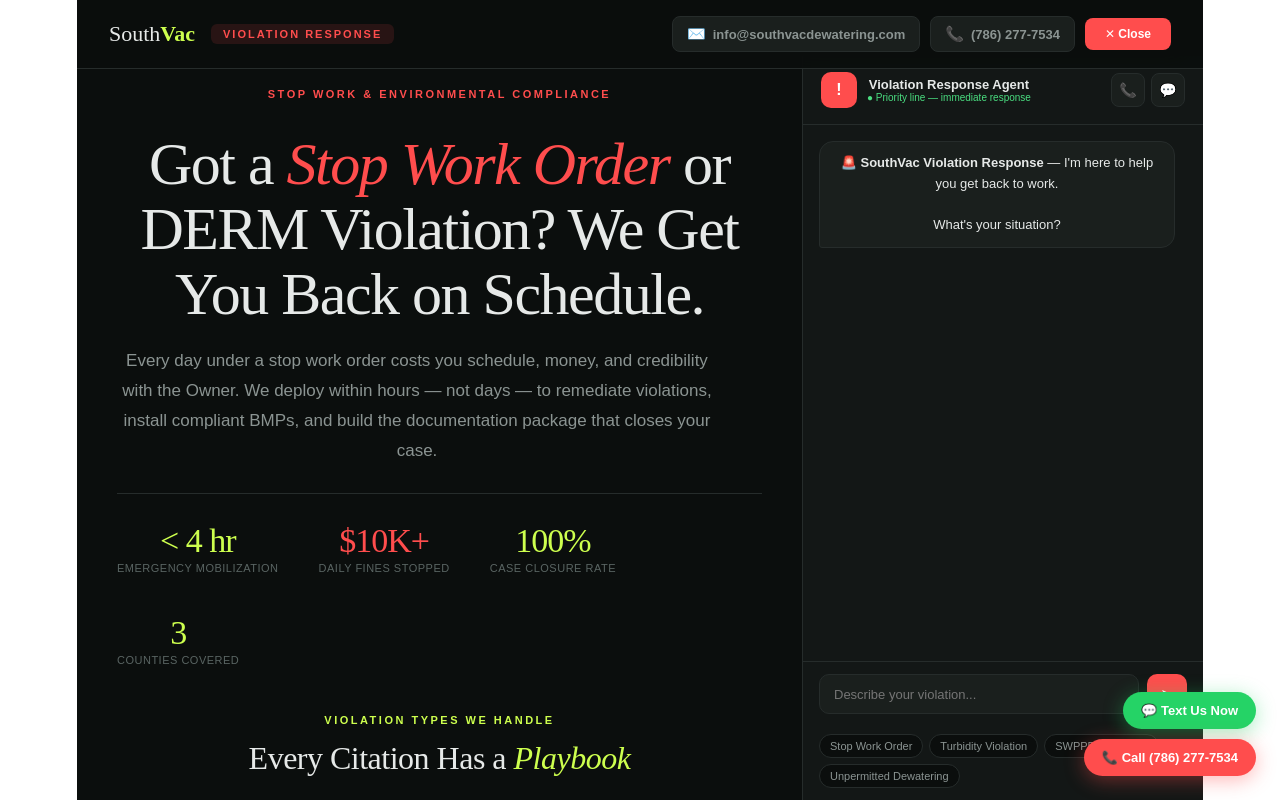
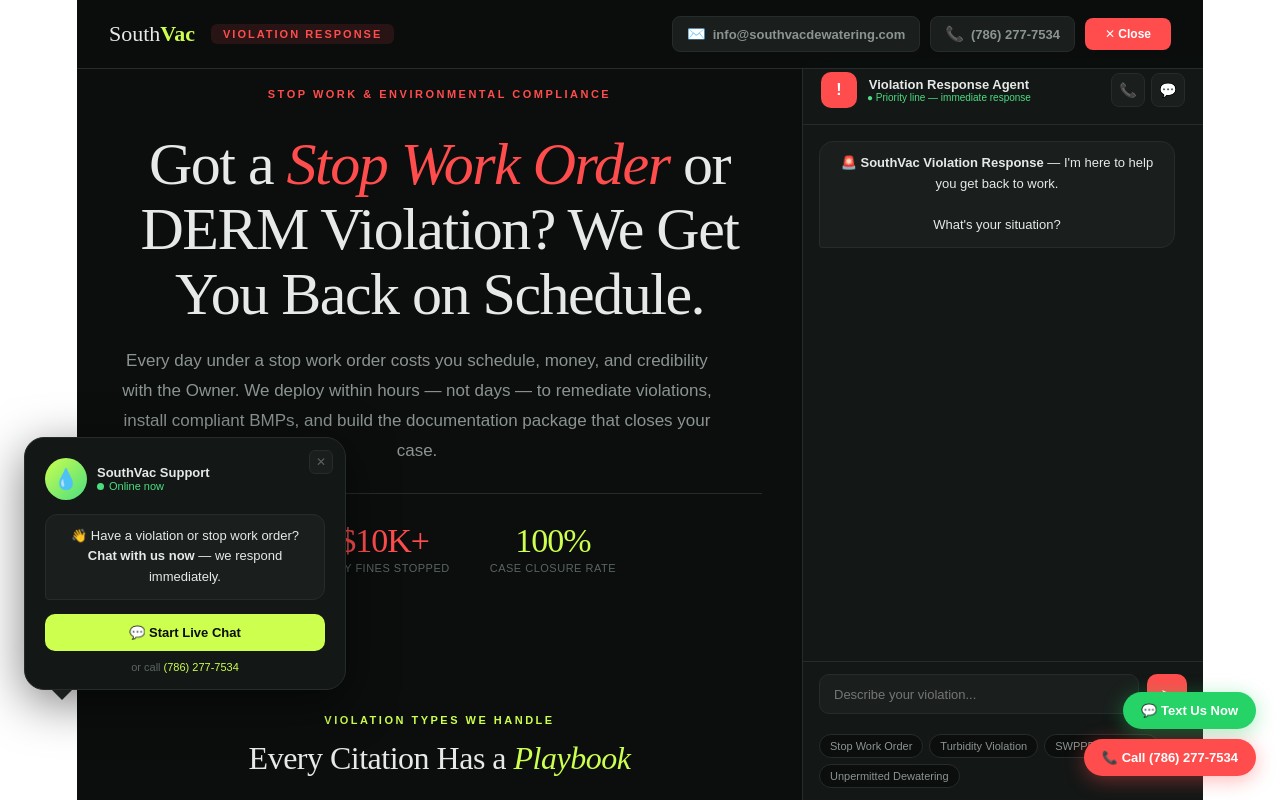
Before and after one commit to logixNFT/southvac-violation-response, a React (Vite) app: page / in a window 1280 px wide. Both pictures are taken after a click on the button "🚨 Open Emergency Case". Shown: the part 13-813 px from the top of the page. Built offline with nearby package versions, Linux system fonts and the light colour scheme; no server answers.

Commit message:
Add Chat with Us popup — triggers Tawk.to live chat after 6s

```diff
--- a/src/StopWorkDERM.jsx
+++ b/src/StopWorkDERM.jsx
@@ -27,11 +27,37 @@
   const [input, setInput] = useState("");
   const [chatPhase, setChatPhase] = useState("init");
   const [caseData, setCaseData] = useState({});
+  const [tawkPopup, setTawkPopup] = useState(false);
+  const [tawkDismissed, setTawkDismissed] = useState(false);
   const chatEnd = useRef(null);
 
   useEffect(() => {
     if (chatEnd.current) chatEnd.current.scrollIntoView({ behavior: "smooth" });
   }, [messages]);
+
+  // Show popup after 6 seconds if not dismissed
+  useEffect(() => {
+    const t = setTimeout(() => {
+      if (!tawkDismissed) setTawkPopup(true);
+    }, 6000);
+    return () => clearTimeout(t);
+  }, [tawkDismissed]);
+
+  function openTawk() {
+    setTawkPopup(false);
+    setTawkDismissed(true);
+    if (window.Tawk_API?.maximize) {
+      window.Tawk_API.maximize();
+    } else {
+      window.Tawk_API = window.Tawk_API || {};
+      window.Tawk_API.onLoad = function () { window.Tawk_API.maximize(); };
+    }
+  }
+
+  function dismissTawk() {
+    setTawkPopup(false);
+    setTawkDismissed(true);
+  }
 
   useEffect(() => {
     if (chatOpen && messages.length === 0) {
@@ -168,6 +194,85 @@
           📞 Call (786) 277-7534
         </a>
       </div>
+
+      {/* TAWK CHAT POPUP */}
+      {tawkPopup && (
+        <div style={{
+          position: "fixed", bottom: 100, left: 24, zIndex: 300,
+          animation: "slideUp .35s ease",
+        }}>
+          <style>{`
+            @keyframes slideUp {
+              from { opacity: 0; transform: translateY(20px); }
+              to   { opacity: 1; transform: translateY(0); }
+            }
+          `}</style>
+          <div style={{
+            background: C.card, border: `1px solid ${C.brd}`,
+            borderRadius: 20, padding: "20px 20px 16px",
+            width: 280, boxShadow: "0 12px 48px rgba(0,0,0,.5)",
+            position: "relative",
+          }}>
+            {/* dismiss */}
+            <button onClick={dismissTawk} style={{
+              position: "absolute", top: 12, right: 12,
+              background: C.el, border: `1px solid ${C.brd}`, borderRadius: 6,
+              width: 24, height: 24, display: "flex", alignItems: "center", justifyContent: "center",
+              cursor: "pointer", color: C.tx3, fontSize: 12, lineHeight: 1,
+            }}>✕</button>
+
+            {/* avatar + status */}
+            <div style={{ display: "flex", alignItems: "center", gap: 10, marginBottom: 14 }}>
+              <div style={{
+                width: 42, height: 42, borderRadius: "50%",
+                background: "linear-gradient(135deg,#CDFF4E,#4ADE80)",
+                display: "flex", alignItems: "center", justifyContent: "center",
+                fontSize: 20, flexShrink: 0,
+              }}>💧</div>
+              <div>
+                <div style={{ fontSize: 13, fontWeight: 700, color: C.tx }}>SouthVac Support</div>
+                <div style={{ display: "flex", alignItems: "center", gap: 5, fontSize: 11, color: "#4ADE80" }}>
+                  <span style={{ width: 7, height: 7, borderRadius: "50%", background: "#4ADE80", display: "inline-block" }} />
+                  Online now
+                </div>
+              </div>
+            </div>
+
+            {/* message bubble */}
+            <div style={{
+              background: C.el, border: `1px solid ${C.brd}`,
+              borderRadius: "12px 12px 12px 4px",
+              padding: "11px 14px", marginBottom: 14,
+              fontSize: 13, color: C.tx, lineHeight: 1.6,
+            }}>
+              👋 Have a violation or stop work order? <b>Chat with us now</b> — we respond immediately.
+            </div>
+
+            {/* CTA */}
+            <button onClick={openTawk} style={{
+              width: "100%", background: C.acc, color: C.bg,
+              border: "none", borderRadius: 10, padding: "11px",
+              fontWeight: 700, fontSize: 13, cursor: "pointer",
+              fontFamily: "'DM Sans', sans-serif",
+            }}>
+              💬 Start Live Chat
+            </button>
+
+            <div style={{ textAlign: "center", marginTop: 10, fontSize: 11, color: C.tx3 }}>
+              or call <a href="tel:+17862777534" style={{ color: C.acc, textDecoration: "none" }}>(786) 277-7534</a>
+            </div>
+          </div>
+
+          {/* pointer arrow */}
+          <div style={{
+            width: 0, height: 0,
+            borderLeft: "10px solid transparent",
+            borderRight: "10px solid transparent",
+            borderTop: `10px solid ${C.brd}`,
+            marginLeft: 28,
+          }} />
+        </div>
+      )}
 
       <div style={{ display: "flex", height: "calc(100vh - 56px)" }}>
         {/* MAIN */}
```
